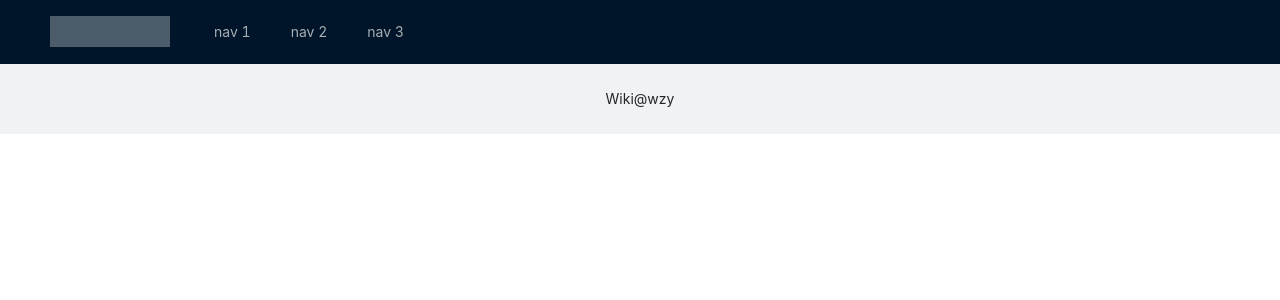
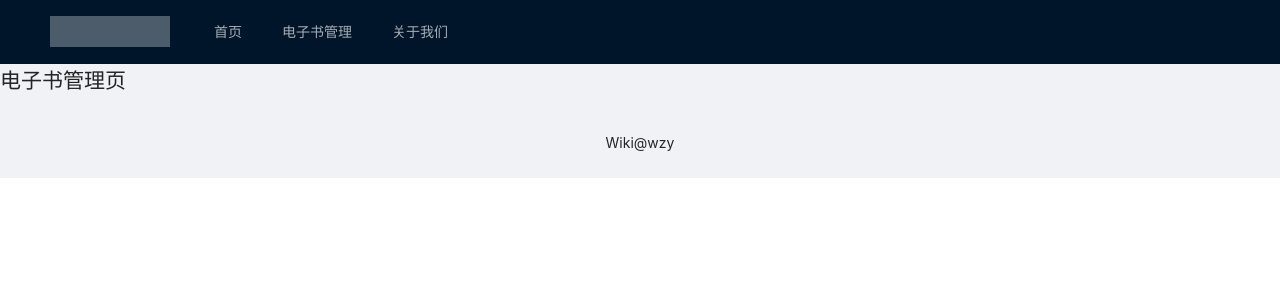
Before and after one commit to ZhiZDK/Wiki, a Vue app in the folder web/: page /admin/ebook in a window 1280 px wide. Shown: the top 300 px of the page. Built offline with nearby package versions, Linux system fonts and the light colour scheme; no server answers.

Commit message:
2021-3-30 增加电子书管理页面

```diff
--- a/web/src/components/the-header.vue
+++ b/web/src/components/the-header.vue
@@ -6,9 +6,15 @@
                 mode="horizontal"
                 :style="{ lineHeight: '64px' }"
         >
-            <a-menu-item key="1">nav 1</a-menu-item>
-            <a-menu-item key="2">nav 2</a-menu-item>
-            <a-menu-item key="3">nav 3</a-menu-item>
+            <a-menu-item key="Home">
+                <router-link to="/">首页</router-link>
+            </a-menu-item>
+            <a-menu-item key="AdminEbook">
+                <router-link to="/admin/ebook">电子书管理</router-link>
+            </a-menu-item>
+            <a-menu-item key="About">
+                <router-link to="/about">关于我们</router-link>
+            </a-menu-item>
         </a-menu>
     </a-layout-header>
 </template>
--- a/web/src/router/index.ts
+++ b/web/src/router/index.ts
@@ -1,6 +1,7 @@
 import { createRouter, createWebHistory, RouteRecordRaw } from 'vue-router'
 import Home from '../views/home.vue'
 import About from '../views/about.vue'
+import AdminEbook from '../views/admin/admin-ebook.vue'
 
 const routes: Array<RouteRecordRaw> = [
   {
@@ -16,6 +17,11 @@ const routes: Array<RouteRecordRaw> = [
     // this generates a separate chunk (about.[hash].js) for this route
     // which is lazy-loaded when the route is visited.
     // component: () => import(/* webpackChunkName: "about" */ '../views/about.vue')
+  },
+  {
+    path: '/admin/ebook',
+    name: 'AdminEbook',
+    component: AdminEbook
   }
 ]
 
--- /dev/null
+++ b/web/src/views/admin/admin-ebook.vue
@@ -0,0 +1,5 @@
+<template>
+  <div class="about">
+    <h1>电子书管理页</h1>
+  </div>
+</template>
```
